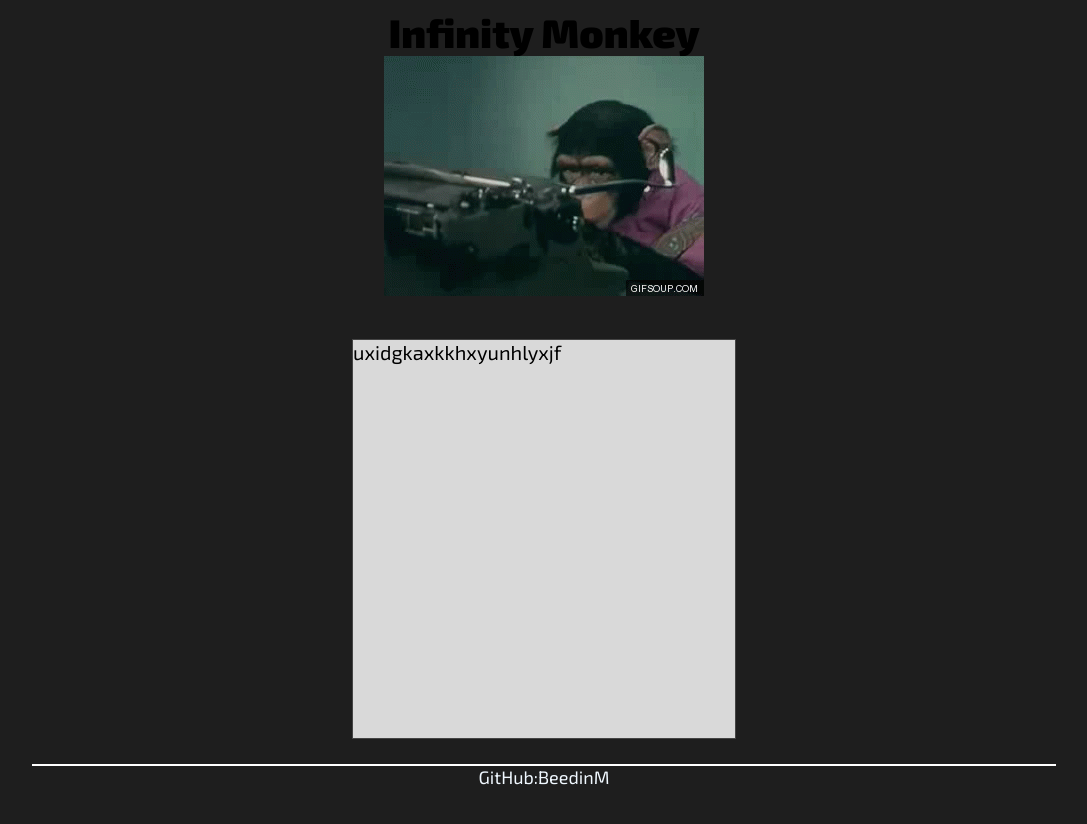
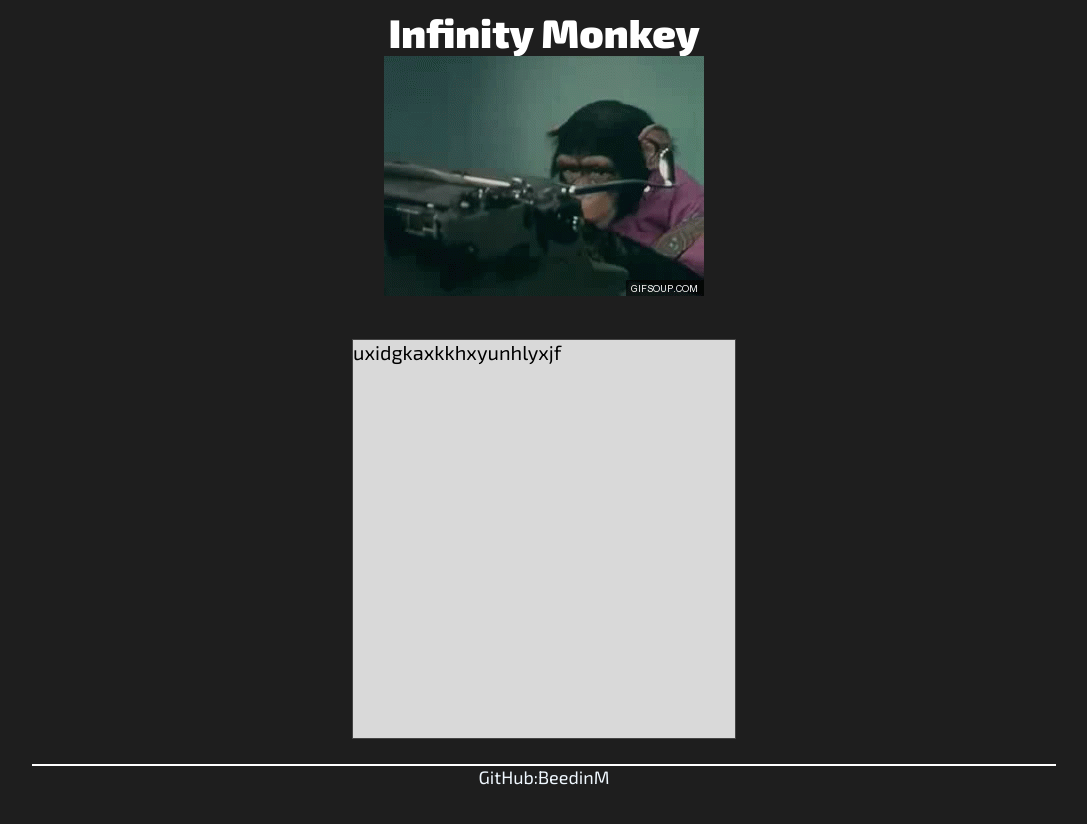
Before and after one commit to BeedinM/infinity-monkey, a Next.js app: page / in a window 1280 px wide. Shown: the top 824 px of the page, without its empty margins (96-1183 px from the left). Built offline with nearby package versions, Linux system fonts and the light colour scheme.

Commit message:
att cor título

```diff
--- a/styles/styles.module.css
+++ b/styles/styles.module.css
@@ -6,7 +6,7 @@
 
 .tituloIM {
     font-size: 40px;
-    color: black;
+    color: rgb(255, 255, 255);
     font-weight: 900;
 }
 
```
